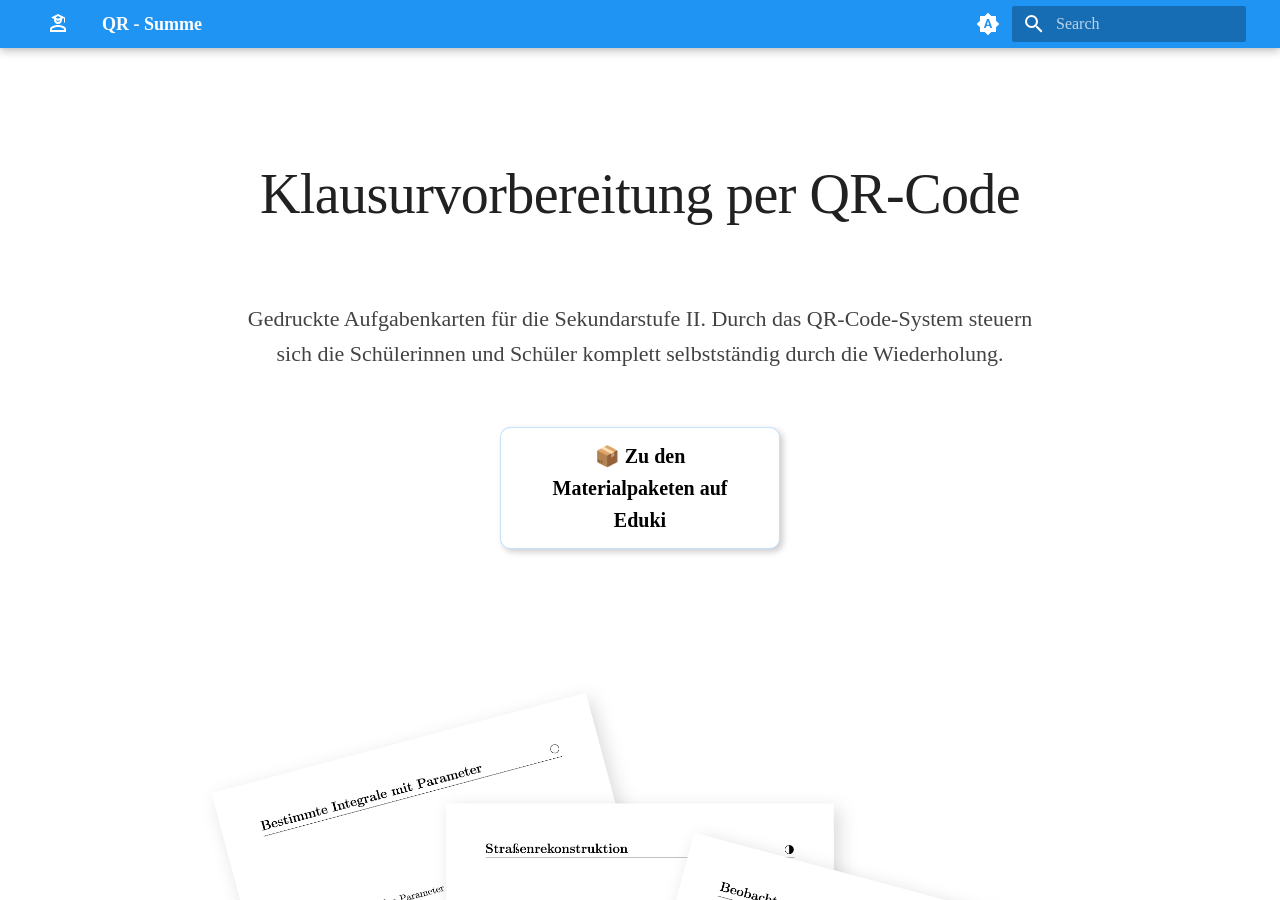
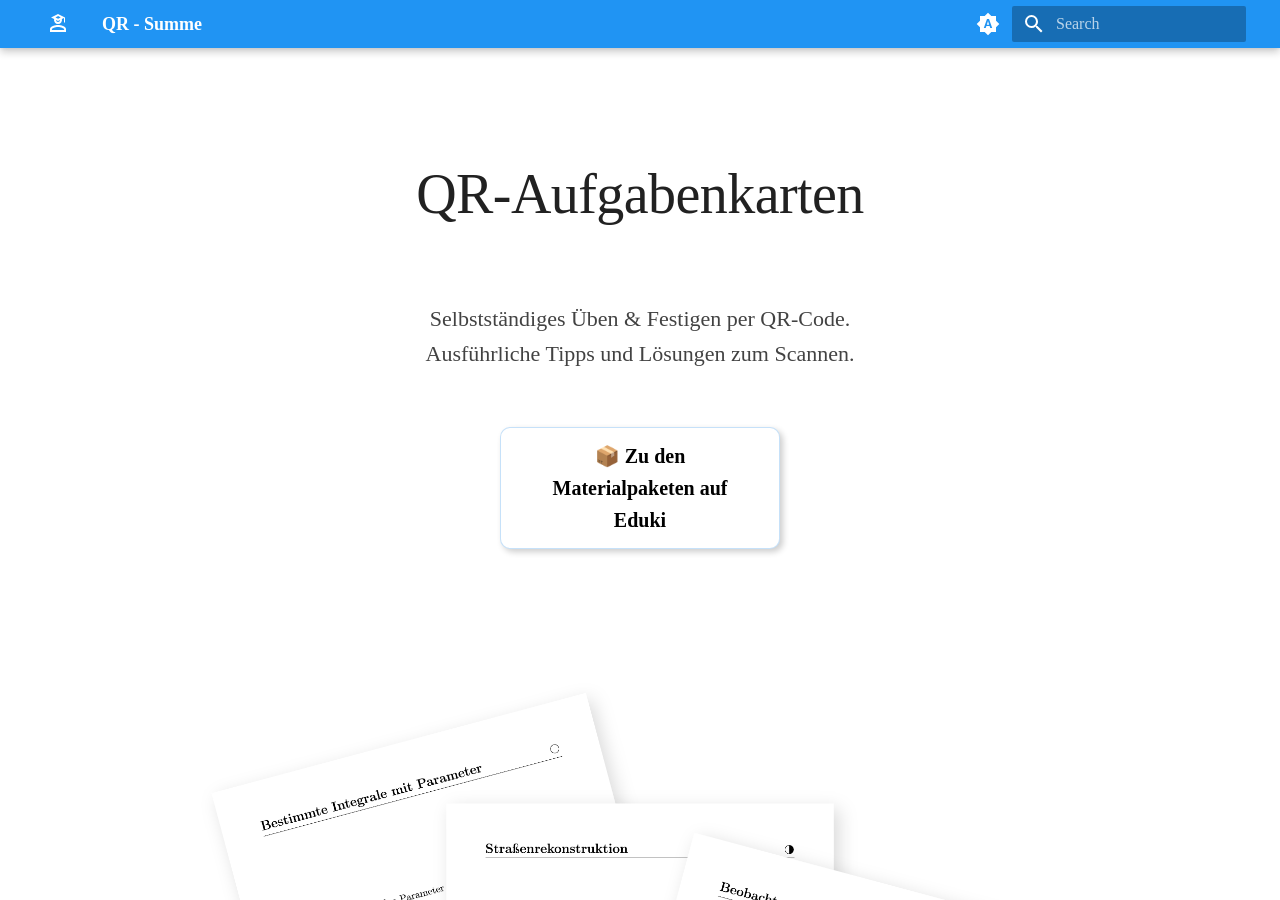
Before and after one commit to willipaufler/qr-edu, an MkDocs documentation site: the page built from docs/index.md, in a window 1280 px wide and 900 px high. Built offline with MkDocs 1.6.1 and Material for MkDocs 9.7.7, drawn with Linux system fonts in a browser that asks for light colours; some web fonts are replaced.

Commit message:
hero title geändert

```diff
--- a/docs/index.md
+++ b/docs/index.md
@@ -6,11 +6,11 @@ hide:
 
 <div style="text-align: center; margin: 3rem auto 2rem auto; max-width: 800px;">
   <h1 class="hero-title">
-    Klausurvorbereitung per QR-Code
+    QR-Aufgabenkarten
   </h1>
   <p style="font-size: 1.1rem; opacity: 0.85; line-height: 1.6; margin-bottom: 2.5rem;">
-    Gedruckte Aufgabenkarten für die Sekundarstufe II.
-    Durch das QR-Code-System steuern sich die Schülerinnen und Schüler komplett selbstständig durch die Wiederholung.
+    Selbstständiges Üben & Festigen per QR-Code.<br>
+    Ausführliche Tipps und Lösungen zum Scannen.
   </p>
 
   <a href="https://eduki.com/de/..." class="neumorph-btn neumorph-btn-cta">
```
